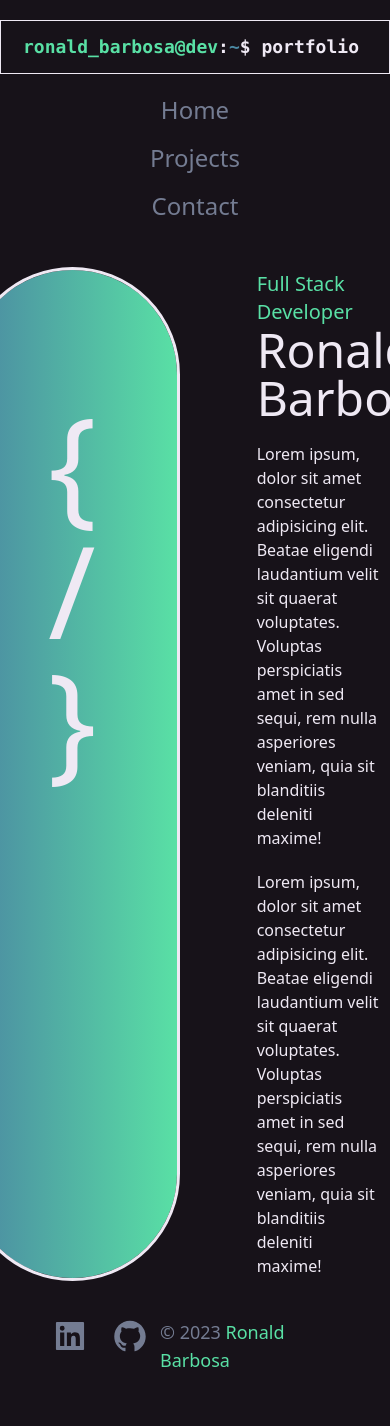
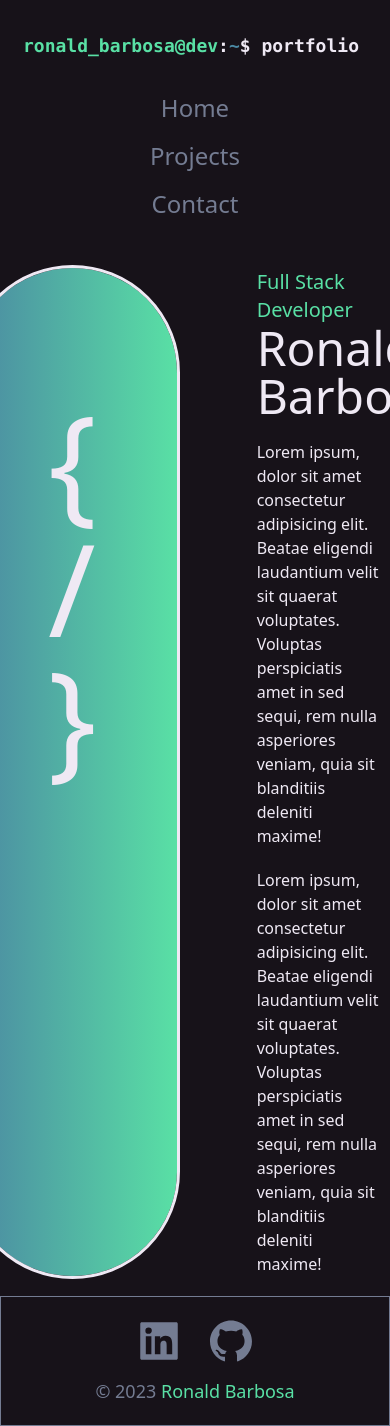
Before and after one commit to ronaldbarbosa/portfolio-front, a Next.js app: page / in a window 390 px wide. Shown: the top 1426 px of the page. Before the commit the page ends 1394 px from the top, so only its background shows below. Built offline with nearby package versions, Linux system fonts and the light colour scheme.

Commit message:
Applying responsive mode to Footer component

```diff
--- a/src/components/Footer/CopyInfo.tsx
+++ b/src/components/Footer/CopyInfo.tsx
@@ -1,7 +1,7 @@
 export default function CopyInfo() {
   const currentYear = new Date().getFullYear();
   return(
-    <div>
+    <div className="mt-3">
       <span className="text-lg">&copy; { currentYear } <span className="text-green">Ronald Barbosa</span></span>
     </div>
   );
--- a/src/components/Footer/Footer.tsx
+++ b/src/components/Footer/Footer.tsx
@@ -3,7 +3,7 @@ import Social from "./Social/Social";
 
 export default function Footer() {
   return(
-    <div className="flex px-10 py-5  justify-between text-grey">
+    <div className="flex max-md:flex-col max-md:items-center px-10 py-5 justify-between text-grey border">
       <Social />
       <CopyInfo />
     </div>
--- a/src/components/Footer/Social/SocialItem.tsx
+++ b/src/components/Footer/Social/SocialItem.tsx
@@ -9,11 +9,11 @@ interface SocialItemProps {
 export default function SocialItem(props: SocialItemProps) {
   if (props.icon == 'AiFillGithub')
     return (
-      <a href={props.link} target="_blank" className="px-3 text-4xl hover:text-green"><AiFillGithub /></a>
+      <a href={props.link} target="_blank" className="px-3 text-5xl hover:text-green"><AiFillGithub /></a>
     );
   else if (props.icon == 'AiFillLinkedin')
     return (
-      <a href={props.link} target="_blank" className="px-3 text-4xl hover:text-green"><AiFillLinkedin /></a>
+      <a href={props.link} target="_blank" className="px-3 text-5xl hover:text-green"><AiFillLinkedin /></a>
     );
   else
     return (
--- a/src/components/Header/HeaderLogo.tsx
+++ b/src/components/Header/HeaderLogo.tsx
@@ -12,7 +12,7 @@ export const HeaderLogo = () => {
 
   return (
     <>
-      <div className='flex font-mono min-w-fit max-sm:w-screen max-md:w-screen max-sm:justify-center max-md:justify-center text-white border'>
+      <div className='flex font-mono min-w-fit max-sm:w-screen max-md:w-screen max-sm:justify-center max-md:justify-center text-white'>
         <h1 className='flex text-3xl max-sm:text-lg max-md:text-2xl max-lg:text-xl font-bold mx-2 max-sm:mx-0 p-3'>
           <span className='text-green'>ronald_barbosa@dev</span>:<span className='text-blue'>~</span>$ portfolio<span className={atribute}></span>
         </h1>
```
